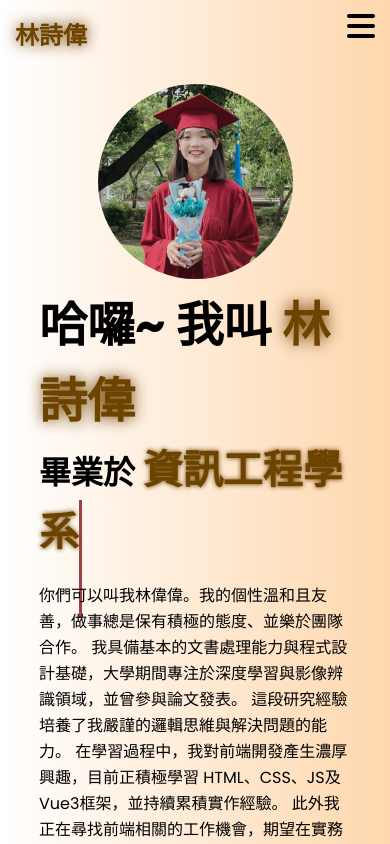
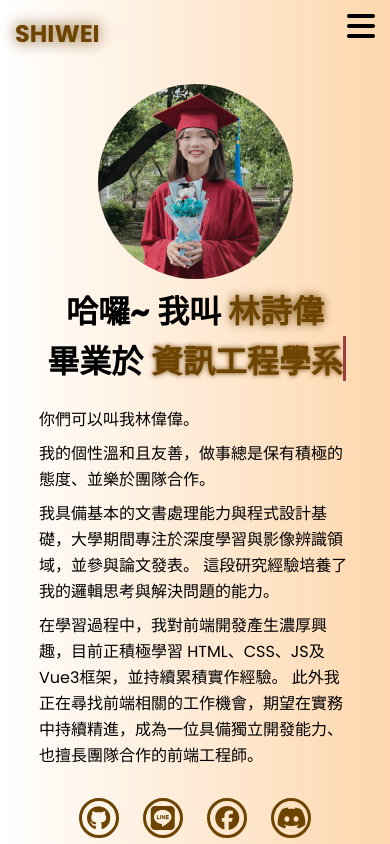
Before and after one commit to ShiweiLin25/Shiwei_Web, a plain HTML site: page index.html in a window 390 px wide. Drawn offline with nearby package versions, Linux system fonts and the light colour scheme.

Commit message:
第三版

```diff
--- a/index.html
+++ b/index.html
@@ -20,7 +20,7 @@
     <nav>
         <div class="nav-container">
             <div class="logo" data-aos="zoom-in" data-aos-duration="1000">
-                <span>林詩偉</span>
+                <span>SHIWEI</span>
             </div>
             <div class="links">
                 <div class="link" data-aos="fade-up" data-aos-duration="1000" data-aos-delay="100">
@@ -30,7 +30,7 @@
                     <a href="#">基本資料</a>
                 </div>
                 <div class="link" data-aos="fade-up" data-aos-duration="1000" data-aos-delay="300">
-                    <a href="#">學經歷</a>
+                    <a href="#">學習經歷</a>
                 </div>
                 <div class="link" data-aos="fade-up" data-aos-duration="1000" data-aos-delay="400">
                     <a href="#">技能</a>
@@ -68,17 +68,21 @@
                     <span></span>
                 </div>
                 <div class="introduce" data-aos="flip-up" data-aos-duration="1000" data-aos-delay="1000">
-                    <p>你們可以叫我林偉偉。我的個性溫和且友善，做事總是保有積極的態度、並樂於團隊合作。
-                        我具備基本的文書處理能力與程式設計基礎，大學期間專注於深度學習與影像辨識領域，並曾參與論文發表。
-                        這段研究經驗培養了我嚴謹的邏輯思維與解決問題的能力。
-                        在學習過程中，我對前端開發產生濃厚興趣，目前正積極學習 HTML、CSS、JS及 Vue3框架，並持續累積實作經驗。
-                        此外我正在尋找前端相關的工作機會，期望在實務中持續精進，成為一位具備獨立開發能力、也擅長團隊合作的前端工程師。
-                    </p>
+                    <p>你們可以叫我林偉偉。</p>
+                    <div class="br"></div>
+                    <p>我的個性溫和且友善，做事總是保有積極的態度、並樂於團隊合作。</p>
+                    <div class="br"></div>
+                    <p>我具備基本的文書處理能力與程式設計基礎，大學期間專注於深度學習與影像辨識領域，並參與論文發表。
+                        這段研究經驗培養了我的邏輯思考與解決問題的能力。</p>
+                    <div class="br"></div>
+                    <p> 在學習過程中，我對前端開發產生濃厚興趣，目前正積極學習 HTML、CSS、JS及 Vue3框架，並持續累積實作經驗。
+                        此外我正在尋找前端相關的工作機會，期望在實務中持續精進，成為一位具備獨立開發能力、也擅長團隊合作的前端工程師。</p>
                 </div>
                 <div class="social-links" data-aos="flip-down" data-aos-duration="1000" data-aos-delay="1100">
                     <a href="https://github.com/ShiweiLin25"><i class="fa-brands fa-github"></i></a>
                     <a href="https://line.me/ti/p/TI_NiRexsA"><i class="fa-brands fa-line"></i></a>
-                    <a href="https://www.facebook.com/profile.php?id=100006480221938"><i class="fa-brands fa-facebook"></i></a>
+                    <a href="https://www.facebook.com/profile.php?id=100006480221938"><i
+                            class="fa-brands fa-facebook"></i></a>
                     <a href="https://discordapp.com/users/742749165003604119"><i class="fa-brands fa-discord"></i></a>
                 </div>
                 <div class="btn" data-aos="zoom-out-left" data-aos-duration="1000" data-aos-delay="1200">
@@ -89,7 +93,10 @@
     </section>
     <script src="https://unpkg.com/aos@next/dist/aos.js"></script>
     <script>
-        AOS.init((offset = 0));
+        AOS.init({
+            offset: 0,
+            once: true // 滾動進來一次就顯示動畫，避免動畫沒觸發就不見
+        });
     </script>
     <script>
         function hamburger() {
--- a/style.css
+++ b/style.css
@@ -64,7 +64,7 @@ nav {
     color: black;
     text-decoration: none;
     font-weight: 550;
-    transform: 0.3s linear;
+    transition: 0.3s linear;
 }
 
 .nav-container .links a::before {
@@ -118,7 +118,7 @@ nav {
     height: auto;
     backdrop-filter: brightness(40%)blur(3px);
     box-shadow: 0 0 20px black;
-    transition: 0.2s linear;
+    transition: transform 0.5s ease-in-out;
 }
 
 .dropdown .links a {
@@ -170,7 +170,7 @@ section {
 
 .content h1 span {
     color: rgb(109, 67, 0);
-    text-shadow: 0 0 15px rgb(109, 67, 0);
+    text-shadow: 0 0 10px rgb(109, 67, 0);
 }
 
 .content .typewriter {
@@ -234,6 +234,9 @@ section {
 .content .introduce p{
     font-size: clamp(0.4rem, 0.2rem + 9vw, 1rem);
 }
+.content .introduce .br{
+    height: 8px;
+}
 
 .social-links i {
     display: inline-flex;
@@ -284,6 +287,7 @@ section {
 @media (max-width:884px) {
     body {
         overflow-y: visible;
+        background: linear-gradient(to right, rgb(255, 255, 255), rgb(254, 215, 173));
     }
 
     nav .logo {
@@ -297,7 +301,17 @@ section {
         display: flex;
         flex-direction: column;
     }
-
+    .main-container .content h1{
+        font-size: 2rem;
+        text-align: center;
+    }
+    .main-container .content .typewriter{
+        font-size: 2rem;
+        text-align: center;
+    }
+    .main-container .content .typewriter span{
+        font-size: 2rem;
+    }
     .nav-container .links {
         display: none;
     }
@@ -310,11 +324,18 @@ section {
     .main-container .content {
         width: 80%;
     }
-
+    .social-links {
+        text-align: center;
+    }
     .social-links i {
         width: 2.5rem;
         height: 2.5rem;
         font-size: 1.5rem;
+        margin-right: 0px;
+        margin: 10px;
+    }
+    .content .btn{
+        text-align: center;
     }
 
     .cancel {
```
